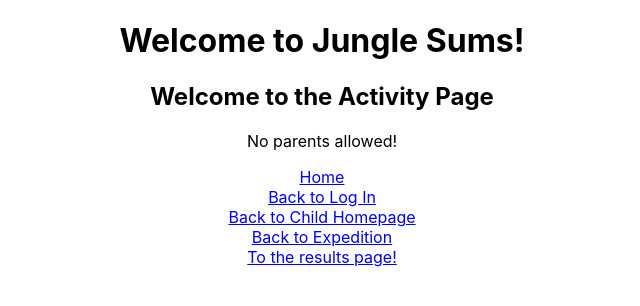
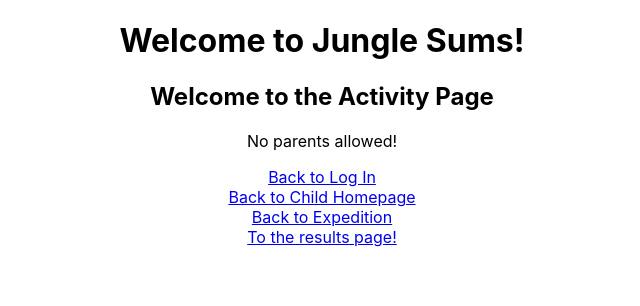
Before and after one commit to SchoolOfCode/final-project_front-end-full-stack-fam, a React (Create React App) app in the folder frontend-final-project/: page /activity in a window 1280 px wide. Shown: the top 306 px of the page, without its empty margins (318-958 px from the left). Built offline with nearby package versions, Linux system fonts and the light colour scheme.

Commit message:
got it working with useNavigate. also removed the home butons from each page  as they are not redundant with the logout buttons being there

```diff
--- a/frontend-final-project/src/routes/ActivityPage/ActivityPage.js
+++ b/frontend-final-project/src/routes/ActivityPage/ActivityPage.js
@@ -10,9 +10,6 @@ export default function ActivityPage() {
             No parents allowed!
           </p>
         </main>
-        <nav>
-          <Link to="/">Home</Link>
-        </nav>
         <nav>
           <Link to="/login">Back to Log In</Link>
         </nav>
--- a/frontend-final-project/src/routes/ChildHomepage/ChildHomepage.js
+++ b/frontend-final-project/src/routes/ChildHomepage/ChildHomepage.js
@@ -11,9 +11,6 @@ export default function ChildHomepage() {
           </p>
         </main>
         <nav>
-          <Link to="/">Home</Link>
-        </nav>
-        <nav>
           <Link to="/login">Back to Log In</Link>
         </nav>
         <nav>
--- a/frontend-final-project/src/routes/LandingPage/LandingPage.js
+++ b/frontend-final-project/src/routes/LandingPage/LandingPage.js
@@ -2,17 +2,22 @@ import { useAuth0 } from "@auth0/auth0-react";
 import LoginButton from '../../components/Login/LoginButton';
 import LogoutButton from '../../components/Login/LogoutButton';
 import './LandingPage.css'
-import LoginPage from '../LoginPage/LoginPage';
+import { useNavigate } from "react-router-dom";
 
 export default function LandingPage() {
+  const navigate = useNavigate();
   const {isAuthenticated } = useAuth0();
+
   if(isAuthenticated){
-      return <LoginPage/>
+    navigate('/login')
   }
+
+  else{
     return (
       <>
         <LoginButton />
         <LogoutButton/>
       </>
-    );
+    )
+  };
 }
--- a/frontend-final-project/src/routes/ParentHomepage/ParentHomepage.js
+++ b/frontend-final-project/src/routes/ParentHomepage/ParentHomepage.js
@@ -12,9 +12,6 @@ export default function ParentHomepage() {
           </p>
         </main>
         <nav>
-          <Link to="/">Home</Link>
-        </nav>
-        <nav>
           <Link to="/login">Back to Log In</Link>
         </nav>
         <Profile/>
--- a/frontend-final-project/src/routes/ResultsPage/ResultsPage.js
+++ b/frontend-final-project/src/routes/ResultsPage/ResultsPage.js
@@ -8,9 +8,6 @@ export default function ResultsPage() {
         <main>
           <h2>welcome to the Results Page</h2>
         </main>
-        <nav>
-          <Link to="/">Home</Link>
-        </nav>
         <nav>
           <Link to="/child">Back to Child Homepage</Link>
         </nav>
--- a/frontend-final-project/src/routes/SignupPage/SignupPage.js
+++ b/frontend-final-project/src/routes/SignupPage/SignupPage.js
@@ -1,3 +1,8 @@
+
+
+//!!!NOTE!!!! OUR USE OF AUTH0 MAY HAVE MADE THIS PAGE REDUNTANT.
+//IM NOT DELETING IT JUST IN CASE, BUT ITS CURRENTLY NOT IN USE- NOAH
+
 import { Link } from 'react-router-dom'
 import './SignupPage.css'
 
@@ -9,9 +14,6 @@ export default function SignupPage() {
           <h2>welcome to the Signup Page</h2>
         </main>
         <nav>
-          <Link to="/">Home</Link>
-        </nav>
-        <nav>
           <Link to="/child">Log in as Child</Link>
         </nav>
         <nav>
```
Lines whose indentation alone changed are shown as unchanged.
